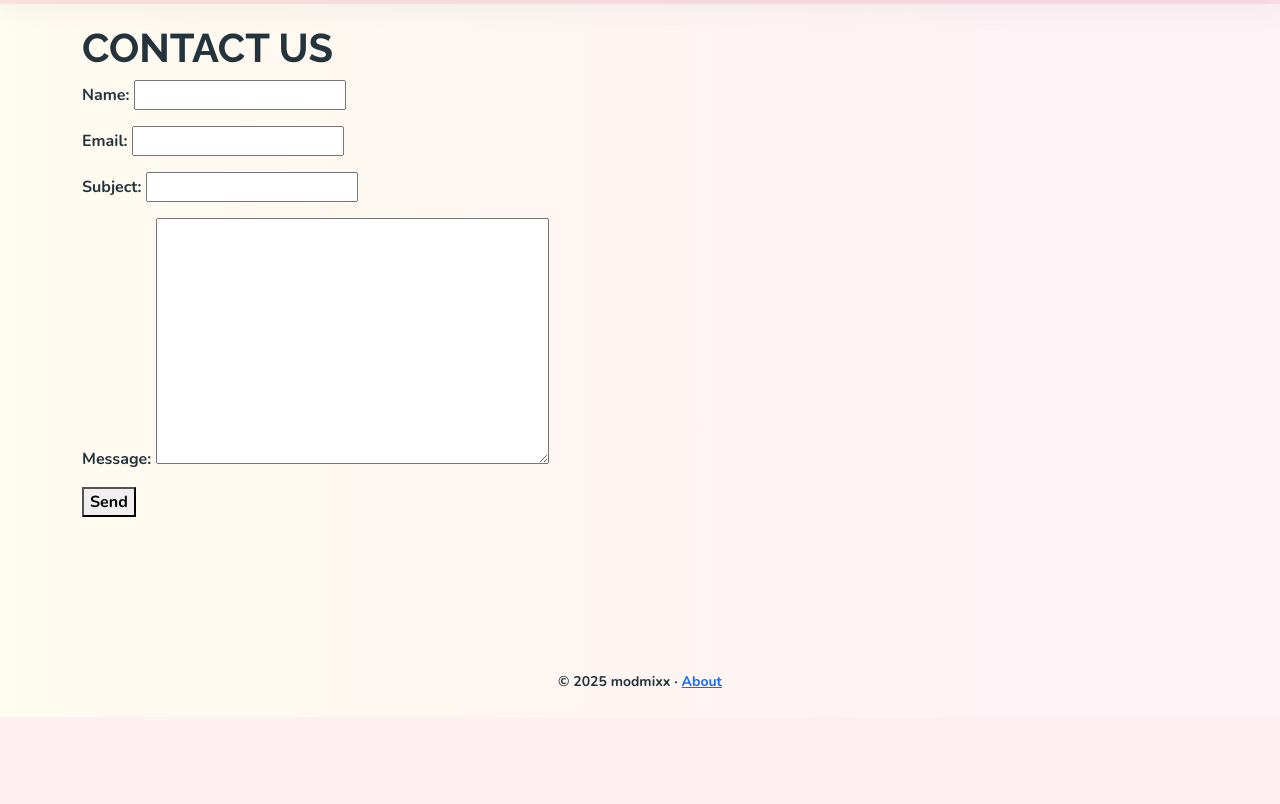
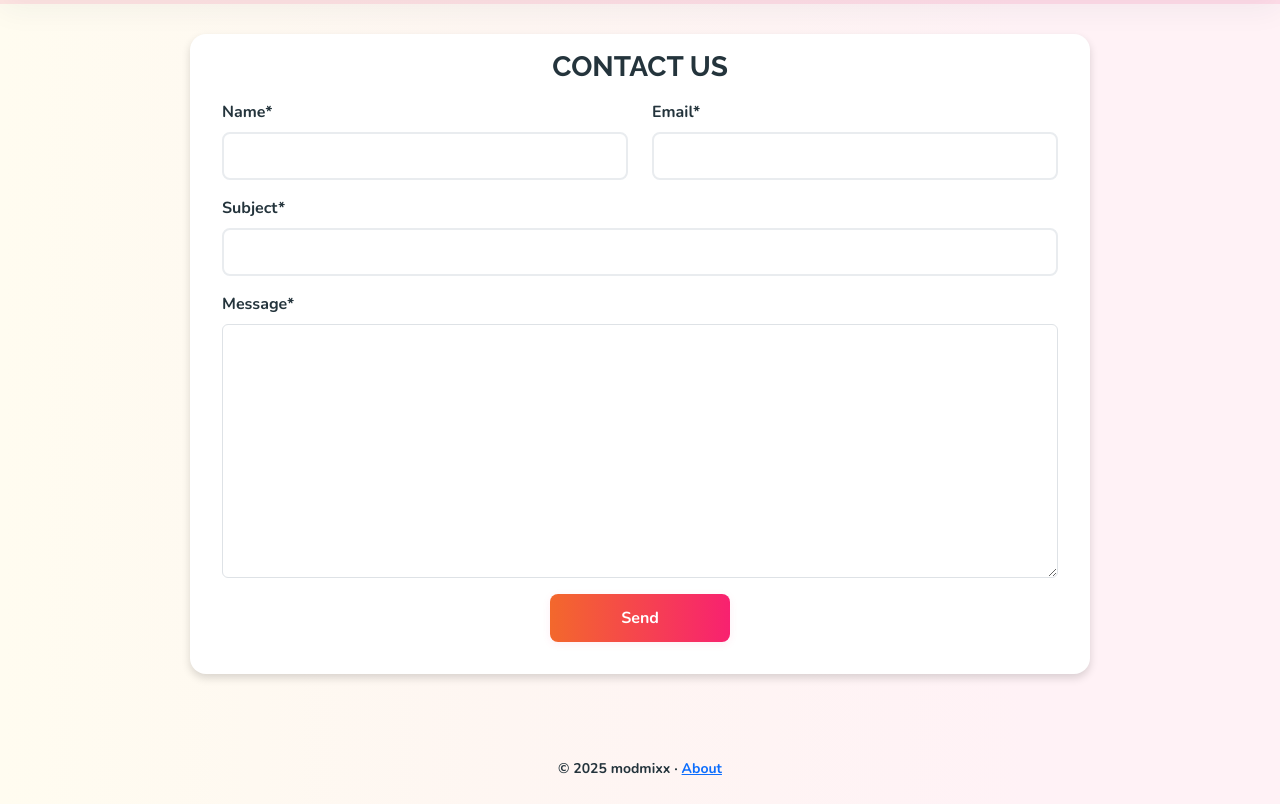
Before and after one commit to Seren-Hughes/modmixx, a Django app: page /contact/ in a window 1280 px wide. Shown: the part 83-887 px from the top of the page. Before the commit the page ends 771 px from the top, so only its background shows below. Run offline with Django 5.2, Linux system fonts and the light colour scheme; some libraries are stand-ins or nearby versions.

Commit message:
add: enhance contact and password reset forms with improved consistent styling

```diff
--- a/static/css/components.css
+++ b/static/css/components.css
@@ -312,3 +312,32 @@
     font-family: var(--font-main);
     font-size: 14px;
 }
+
+/* ---------- Contact form styles ------------ */
+/* Make the contact form container wider */
+.contact-container {
+    max-width: 900px;
+}
+
+/* Contact form: name and email side by side on desktop */
+.contact-row {
+    display: flex;
+    gap: 1.5rem;
+
+}
+
+.contact-col {
+    flex: 1 1 0;
+}
+
+/* -----------------------------------------------------------------------*/
+/* --------------------------------- Media Queries -----------------------*/
+/* -----------------------------------------------------------------------*/
+
+/* Stack fields on mobile */
+@media (max-width: 700px) {
+    .contact-row {
+        flex-direction: column;
+        gap: 0;
+    }
+}
--- a/templates/accounts/login.html
+++ b/templates/accounts/login.html
@@ -13,6 +13,11 @@
         <button type="submit" class="auth-submit-btn">Sign In</button>
     </form>
 
+    <!-- Forgot password link -->
+    <div class="auth-links" style="margin-bottom: 1.2em;">
+        <a href="{% url 'password_reset' %}">Forgot your password?</a>
+    </div>
+
     <!-- Social login option -->
     <div class="auth-social">
         <p class="auth-social-text">Or</p>
--- a/templates/contact/contact.html
+++ b/templates/contact/contact.html
@@ -1,15 +1,35 @@
 {% extends "base.html" %}
+{% load crispy_forms_tags %}
 
 {% block content %}
-  <h1>Contact Us</h1>
+<!-- Contact form main container (wider than auth forms) -->
+<div class="auth-container contact-container">
+  <h2 class="auth-title">Contact Us</h2>
+
+  <!-- Show any non-field errors -->
   {% if form.non_field_errors %}
     <div class="alert alert-danger">
       {{ form.non_field_errors }}
     </div>
   {% endif %}
-  <form method="post">
+
+  <!-- Contact form -->
+  <form method="post" class="auth-form">
     {% csrf_token %}
-    {{ form.as_p }}
-    <button type="submit">Send</button>
+    <!-- Name and email side by side on desktop -->
+    <div class="contact-row">
+      <div class="contact-col">
+        {{ form.name|as_crispy_field }}
+      </div>
+      <div class="contact-col">
+        {{ form.email|as_crispy_field }}
+      </div>
+    </div>
+    <!-- Subject and message fields -->
+    {{ form.subject|as_crispy_field }}
+    {{ form.message|as_crispy_field }}
+    <!-- Submit button -->
+    <button type="submit" class="auth-submit-btn">Send</button>
   </form>
+</div>
 {% endblock %}
```
Also changed, not shown: templates/accounts/password_reset.html (+15 -10 lines), templates/accounts/password_reset_check.html (+8 -5 lines), templates/accounts/password_reset_complete.html (+6 -6 lines), templates/accounts/password_reset_confirm.html (+16 -8 lines), templates/contact/contact_success.html (+6 -2 lines).
